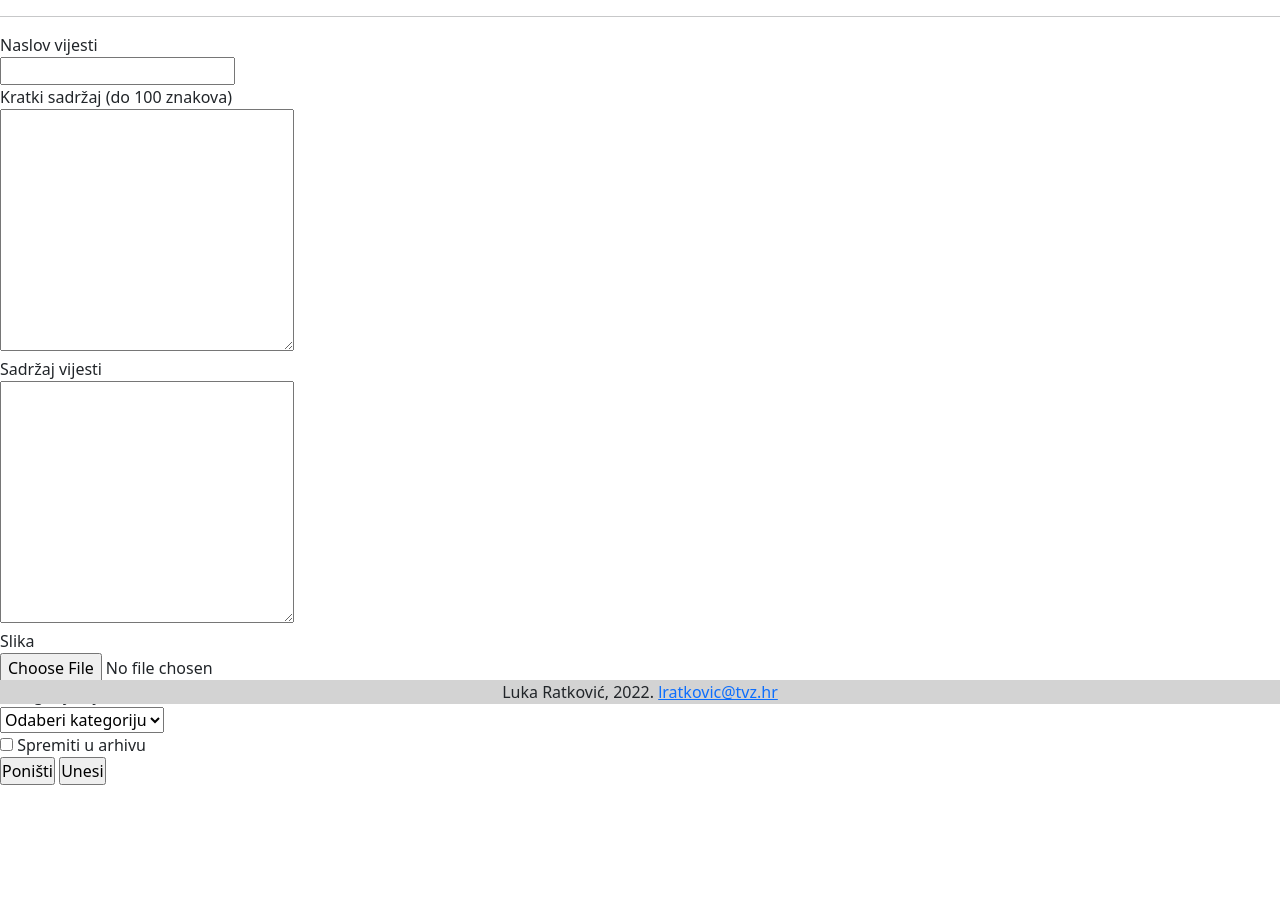
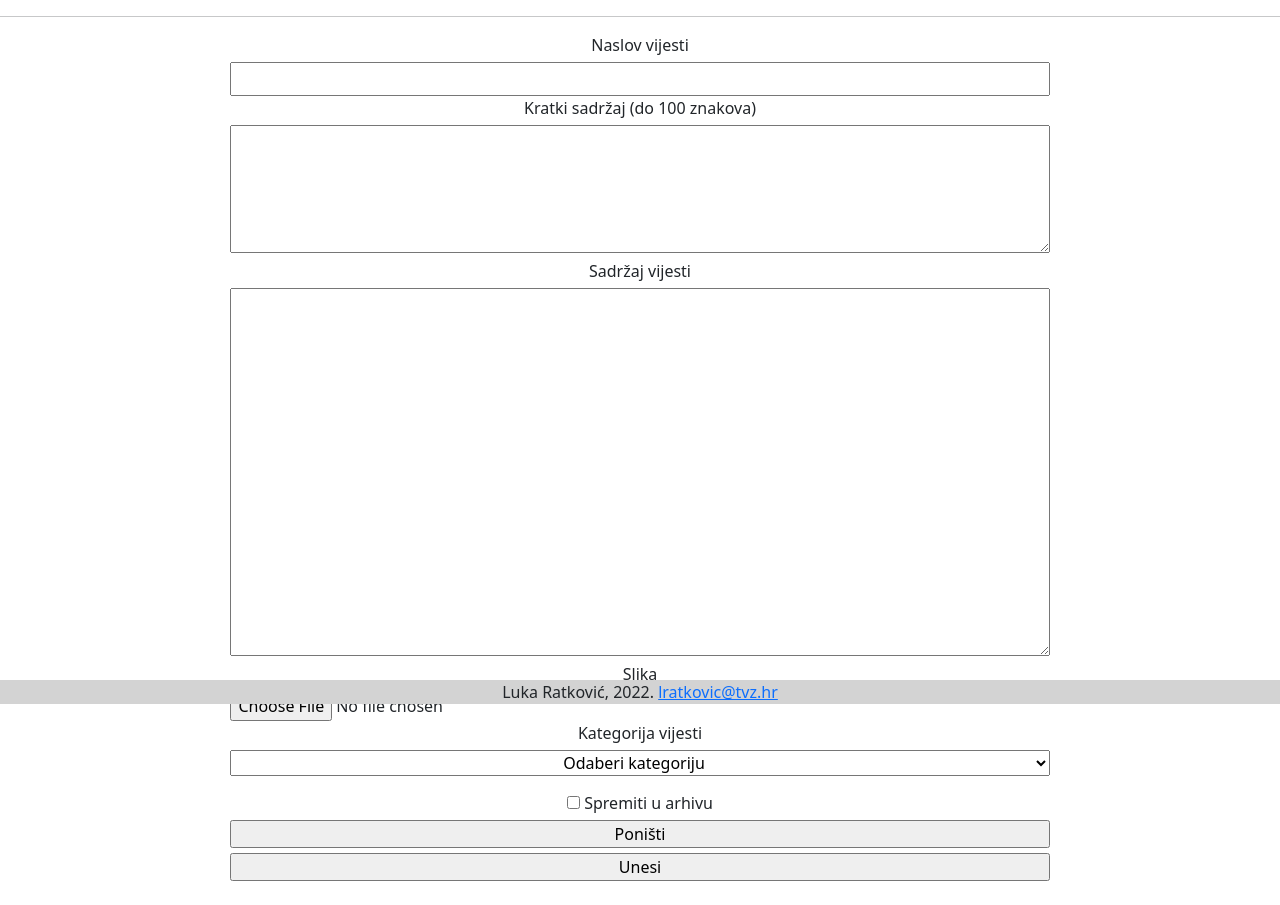
Before and after one commit to lukaratkovic/pwa-project, a PHP site: page /unos.php in a window 1280 px wide. Shown: the part 96-1001 px from the top of the page. Before the commit the page ends 881 px from the top, so only its background shows below. Run offline with PHP 8.4, Linux system fonts and the light colour scheme.

Commit message:
Input form validation styling

```diff
--- a/css/style.css
+++ b/css/style.css
@@ -40,12 +40,36 @@ article img{
 /* Input form */
 
 #input_form{
-    height: 100%;
+    width: 80%;
+    text-align: center;
+    margin: auto;
+}
+
+#input_form input:not(input[type='checkbox']),
+#input_form select,
+#input_form textarea{
+    width: 80%;
+    margin-top: 5px;
+}
+
+#input_form input[type='text'],
+#input_form textarea{
+    padding: 3px;
+}
+
+#input_form input[type='checkbox']{
+    margin-top: 20px;
+}
+
+#input_form select{
+    text-align: center;
 }
 
 .validation_error{
     color: red;
     display: none;
+    width: 80%;
+    margin: auto;
 }
 
 #image_input{
--- a/js/validate.js
+++ b/js/validate.js
@@ -1,11 +1,15 @@
 let submitButton = document.getElementById('submit');
+let resetButton = document.getElementById('reset');
+
+let imageBorder = document.getElementById('image_input');
+
 let titleError = document.getElementById('title_error_message');
 let summaryError = document.getElementById('summary_error_message');
 let contentError = document.getElementById('content_error_message');
 let imageError = document.getElementById('file_error_message');
-let imageBorder = document.getElementById('image_input');
 let categoryError = document.getElementById('category_error_message');
 
+// Form validation
 submitButton.onclick = (event) => {
     let valid = true;
     let title = document.getElementById('title');
@@ -66,3 +70,17 @@ submitButton.onclick = (event) => {
 
     if(!valid) event.preventDefault();
 }
+
+// Reset button clears all error messages
+resetButton.onclick = () => {
+    titleError.style.display = 'none';
+    title.style.border = '#858585 1px solid';
+    summaryError.style.display = 'none';
+    summary.style.border = '#858585 1px solid';
+    contentError.style.display = 'none';
+    content.style.border = '#858585 1px solid';
+    imageError.style.display = 'none';
+    imageBorder.style.border = 'none';
+    categoryError.style.display = 'none';
+    category.style.border = '#858585 1px solid';
+}
--- a/unos.php
+++ b/unos.php
@@ -20,10 +20,10 @@
             <input type="text" name="title" id="title"> <br>
             <div id="title_error_message" class="validation_error">Naslov mora imati 5 do 30 znakova!</div>
             <label for="summary">Kratki sadržaj (do 100 znakova)</label> <br>
-            <textarea name="summary" id="summary" cols="30" rows="10"></textarea> <br>
+            <textarea name="summary" id="summary" cols="30" rows="5"></textarea> <br>
             <div id="summary_error_message" class="validation_error">Kratki sadržaj vijesti mora imati 10 do 100 znakova</div>
             <label for="content">Sadržaj vijesti</label> <br>
-            <textarea name="content" id="content" cols="30" rows="10"></textarea> <br>
+            <textarea name="content" id="content" cols="30" rows="15"></textarea> <br>
             <div id="content_error_message" class="validation_error">Tekst vijesti ne smije biti prazan</div>
             <label for="image">Slika</label> <br>
             <span id="image_input"><input type="file" name="image" id="image" accept=".jpg,.gif,.png,.jpeg"></span> <br>
@@ -37,7 +37,7 @@
             <div id="category_error_message" class="validation_error">Kategorija mora biti odabrana</div>
             <input type="checkbox" name="archive" id="archive">
             <label for="archive">Spremiti u arhivu</label> <br>
-            <input type="reset" value="Poništi">
+            <input type="reset" value="Poništi" id="reset">
             <input type="submit" value="Unesi" id="submit">
         </form>
     </main>
```
